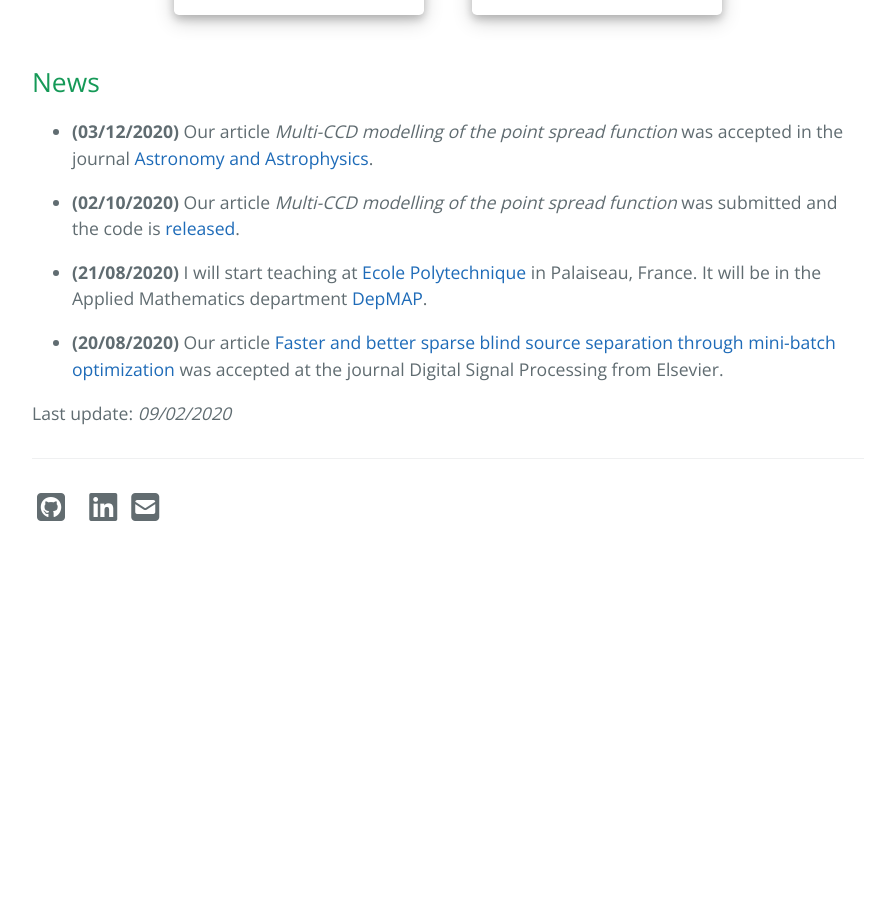
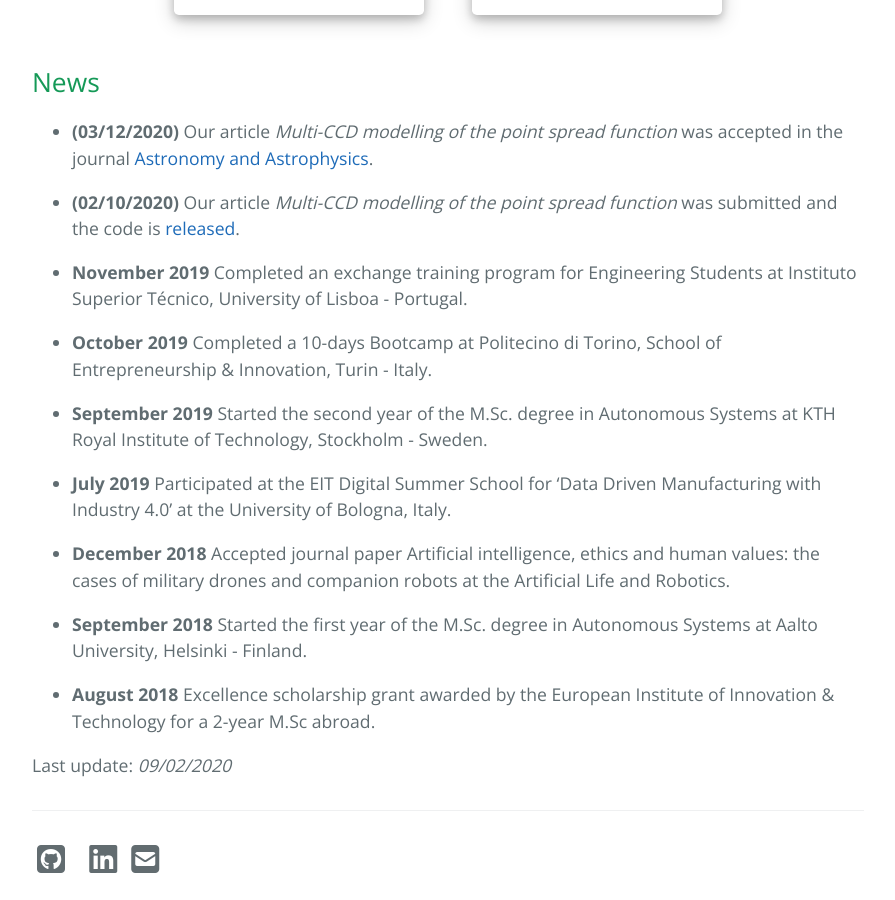
Before and after one commit to thomas-bfs/thomas-bfs.github.io, a Jekyll site: the page built from index.md, in a window 1280 px wide and 900 px high, scrolled down 954 px. Shown: the whole window, without its empty margins (192-1087 px from the left). Built offline with Jekyll 4.4.1, drawn with Linux system fonts in a browser that asks for light colours; nearby versions of some CDN libraries; a style sheet for code colours, icons or effects is not loaded; before the commit the page ends 1527 px from its top, so only the background shows below that.

Commit message:
Update index.md

```diff
--- a/index.md
+++ b/index.md
@@ -10,8 +10,18 @@ tagline: PhD Student in Game Theory and Machine Learning.
 
 - **(02/10/2020)** Our article _Multi-CCD modelling of the point spread function_ was submitted and the code is [released](https://github.com/CosmoStat/mccd).
 
-- **(21/08/2020)** I will start teaching at [Ecole Polytechnique](https://www.polytechnique.edu/en) in Palaiseau, France. It will be in the Applied Mathematics department [DepMAP](https://portail.polytechnique.edu/mathematiquesappliquees/fr).
+- **November 2019** Completed an exchange training program for Engineering Students at Instituto Superior Técnico, University of Lisboa - Portugal.
 
-- **(20/08/2020)** Our article [Faster and better sparse blind source separation through mini-batch optimization](https://doi.org/10.1016/j.dsp.2020.102827) was accepted at the journal Digital Signal Processing from Elsevier.
+- **October 2019** Completed a 10-days Bootcamp at Politecino di Torino, School of Entrepreneurship & Innovation, Turin - Italy.
+
+- **September 2019** Started the second year of the M.Sc. degree in Autonomous Systems at KTH Royal Institute of Technology, Stockholm - Sweden.
+
+- **July 2019** Participated at the EIT Digital Summer School for ‘Data Driven Manufacturing with Industry 4.0’ at the University of Bologna, Italy.
+
+- **December 2018** Accepted journal paper Artificial intelligence, ethics and human values: the cases of military drones and companion robots at the Artificial Life and Robotics.
+
+- **September 2018** Started the first year of the M.Sc. degree in Autonomous Systems at Aalto University, Helsinki - Finland.
+
+- **August 2018** Excellence scholarship grant awarded by the European Institute of Innovation & Technology for a 2-year M.Sc abroad.
 
 Last update: _09/02/2020_
```
